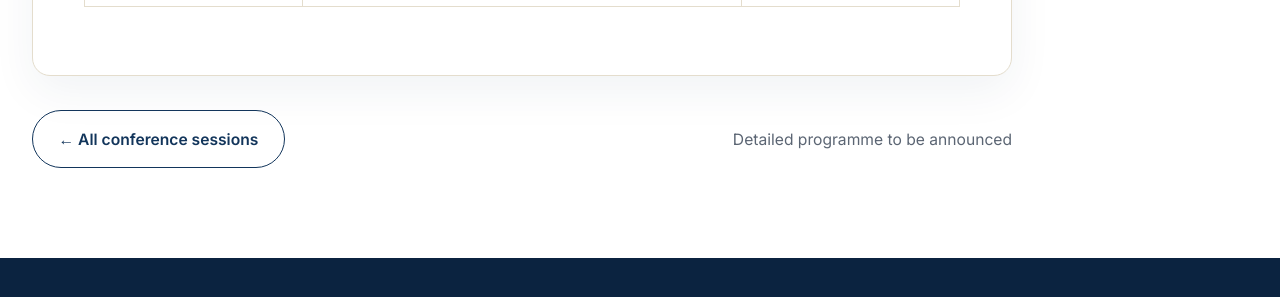
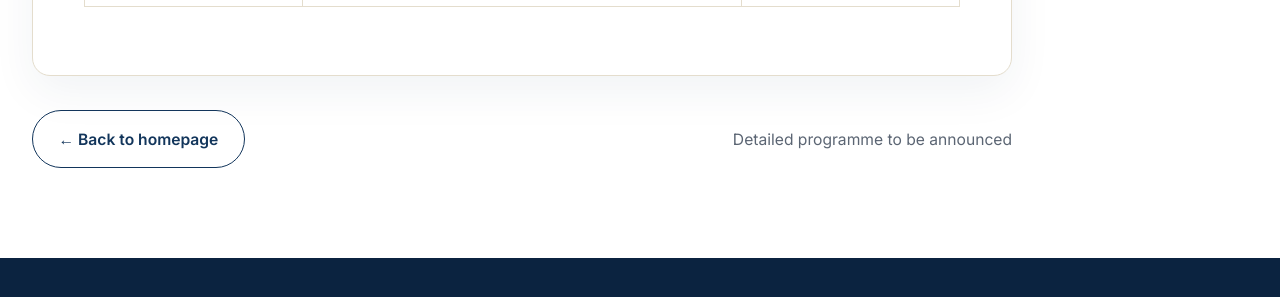
Before and after one commit to amyzolboo/IBCM27, a Jekyll site: the page built from sessions/session-1.md, in a window 1280 px wide and 1250 px high. Shown: the part 894-1191 px from the top of the window. Built offline with Jekyll 4.4.1, drawn with Linux system fonts in a browser that asks for light colours; part of the change alters nothing that is shown.

Commit message:
Make session back button return to homepage top

```diff
--- a/_layouts/session.html
+++ b/_layouts/session.html
@@ -1,9 +1,9 @@
 ---
 layout: default
 ---
-{%- assign sessions_home = '/' -%}
+{%- assign home_url = '/' -%}
 {%- if page.lang == 'mn' -%}
-  {%- assign sessions_home = '/mn/' -%}
+  {%- assign home_url = '/mn/' -%}
 {%- endif -%}
 <section class="page-header session-page-header">
   <div class="container">
@@ -19,7 +19,7 @@ layout: default
       {{ content }}
     </div>
     <div class="session-page-bottom">
-      <a class="btn btn-outline" href="{{ sessions_home | relative_url }}#sessions">← {% if page.lang == "mn" %}Бүх салбар хуралдаан{% else %}All conference sessions{% endif %}</a>
+      <a class="btn btn-outline" href="{{ home_url | relative_url }}">← {% if page.lang == "mn" %}Нүүр хуудас руу буцах{% else %}Back to homepage{% endif %}</a>
       <span>{% if page.lang == "mn" %}Дэлгэрэнгүй хөтөлбөр удахгүй нийтлэгдэнэ{% else %}Detailed programme to be announced{% endif %}</span>
     </div>
   </div>
```
